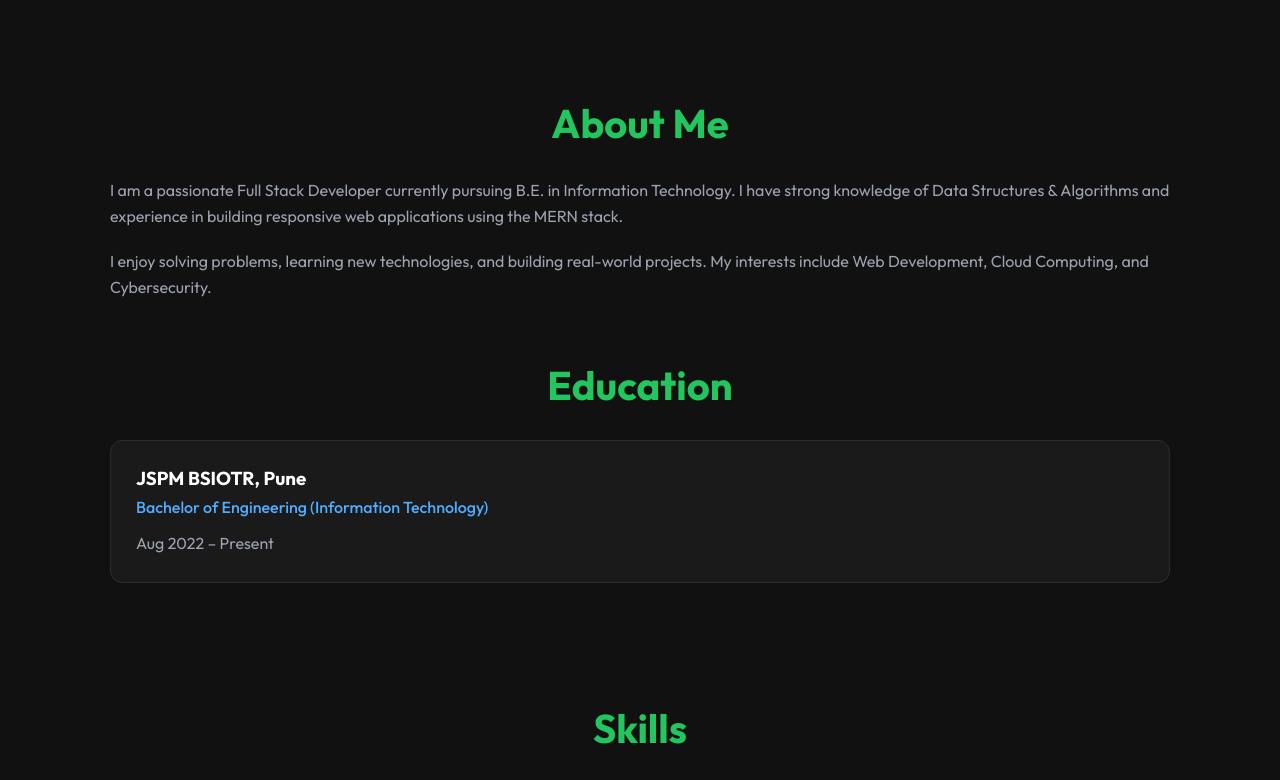
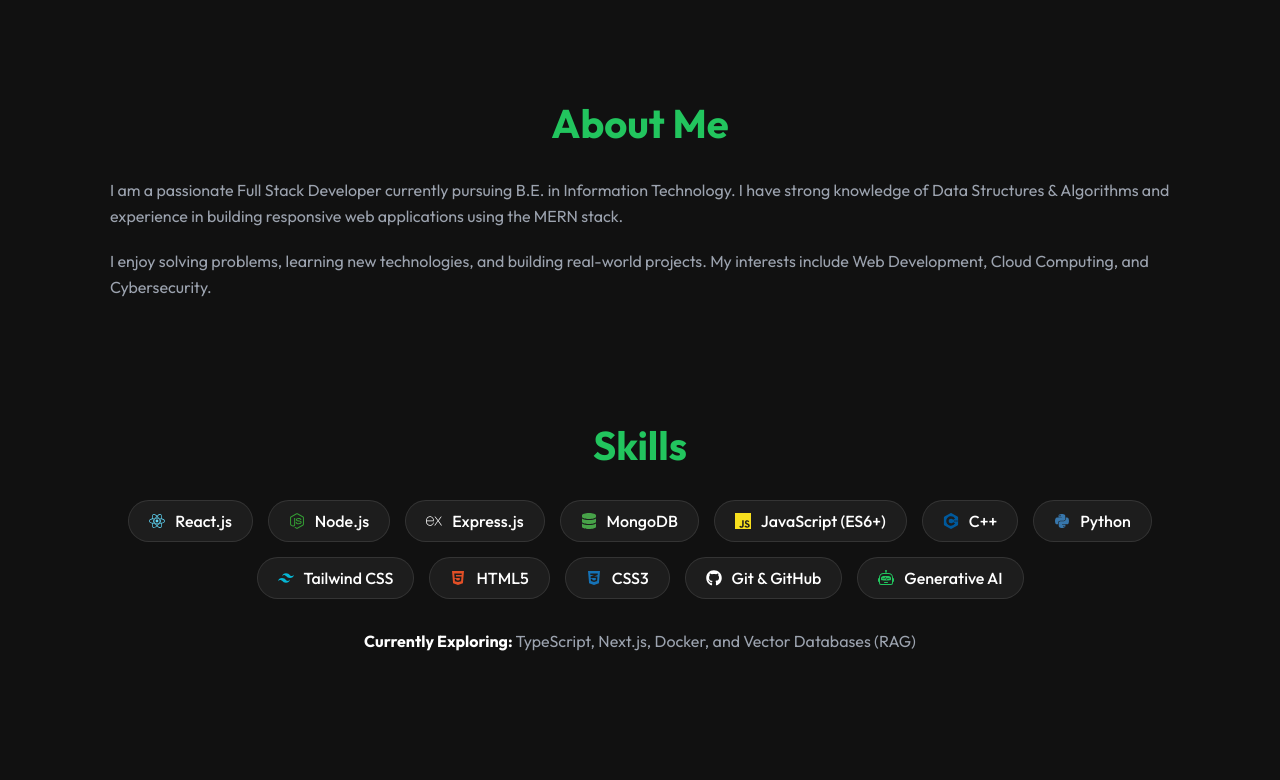
Before and after one commit to ChinmayPatil00/My-Portfolio, a React (Create React App) app in the folder portfolio-project/client/: page / in a window 1280 px wide. Shown: the part 429-1209 px from the top of the page. Built offline with nearby package versions, Linux system fonts and the light colour scheme; the HTML template or start-up script is replaced by a standard one.

Commit message:
fix: remove duplicate education, handle empty links with alert

```diff
--- a/portfolio-project/client/src/components/About.js
+++ b/portfolio-project/client/src/components/About.js
@@ -30,30 +30,6 @@ function About() {
           My interests include Web Development, Cloud Computing, and Cybersecurity.
         </p>
       </motion.div>
-
-      <motion.h2
-        style={{ marginTop: "60px" }}
-        initial={{ opacity: 0, y: 20 }}
-        whileInView={{ opacity: 1, y: 0 }}
-        viewport={{ once: true }}
-        transition={{ duration: 0.5, delay: 0.4 }}
-      >
-        Education
-      </motion.h2>
-
-      <motion.div
-        className="about-content solid-card"
-        initial={{ opacity: 0, y: 20 }}
-        whileInView={{ opacity: 1, y: 0 }}
-        viewport={{ once: true }}
-        transition={{ duration: 0.5, delay: 0.6 }}
-      >
-        <h3 style={{color: '#fff', marginBottom: '5px'}}>JSPM BSIOTR, Pune</h3>
-        <p style={{color: '#4facfe', fontWeight: '500'}}>
-          Bachelor of Engineering (Information Technology)
-        </p>
-        <p style={{marginTop: '10px'}}>Aug 2022 – Present</p>
-      </motion.div>
     </section>
   );
 }
--- a/portfolio-project/client/src/components/Certifications.js
+++ b/portfolio-project/client/src/components/Certifications.js
@@ -31,7 +31,7 @@ function Certifications() {
               </div>
             </div>
             <p style={{marginBottom: '15px', color: '#aaa', fontSize: '0.9rem'}}>{cert.date}</p>
-            <a href={cert.link} target="_blank" rel="noopener noreferrer" className="card-link" style={{color: 'var(--accent-color)', fontWeight: 'bold', textDecoration: 'none'}}>
+            <a href={cert.link} onClick={(e) => { if(cert.link === "#") { e.preventDefault(); alert("Credential link coming soon!"); } }} target="_blank" rel="noopener noreferrer" className="card-link" style={{color: 'var(--accent-color)', fontWeight: 'bold', textDecoration: 'none'}}>
               View Credential
             </a>
           </motion.div>
--- a/portfolio-project/client/src/components/Projects.js
+++ b/portfolio-project/client/src/components/Projects.js
@@ -64,7 +64,7 @@ function Projects() {
                 <FaGithub /> Code
               </a>
               {p.demo && (
-                <a href={p.demo} target="_blank" rel="noreferrer" className="card-link" style={{color: 'var(--accent-color)', display: 'flex', alignItems: 'center', gap: '5px', textDecoration: 'none'}}>
+                <a href={p.demo} onClick={(e) => { if(p.demo === "#") { e.preventDefault(); alert("Live Demo link coming soon!"); } }} target="_blank" rel="noreferrer" className="card-link" style={{color: 'var(--accent-color)', display: 'flex', alignItems: 'center', gap: '5px', textDecoration: 'none'}}>
                   <FaExternalLinkAlt /> Live Demo
                 </a>
               )}
```
